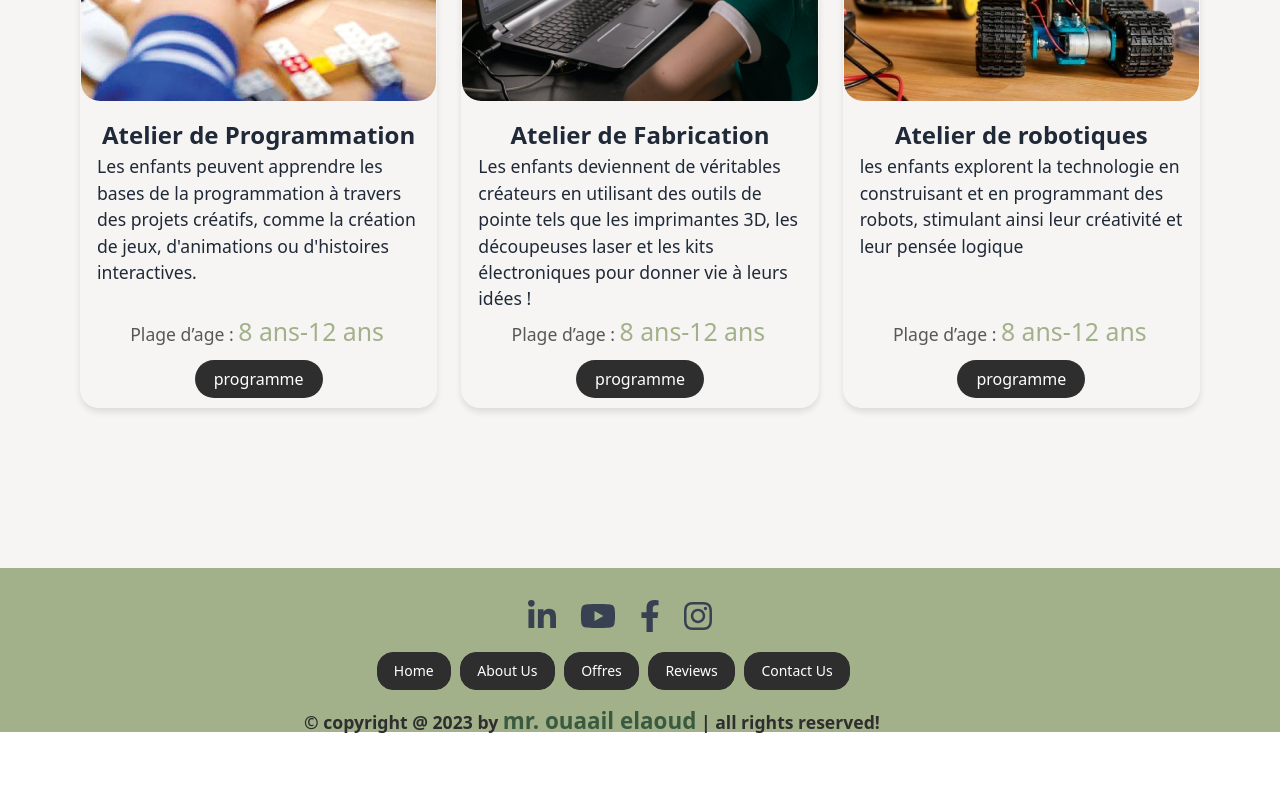
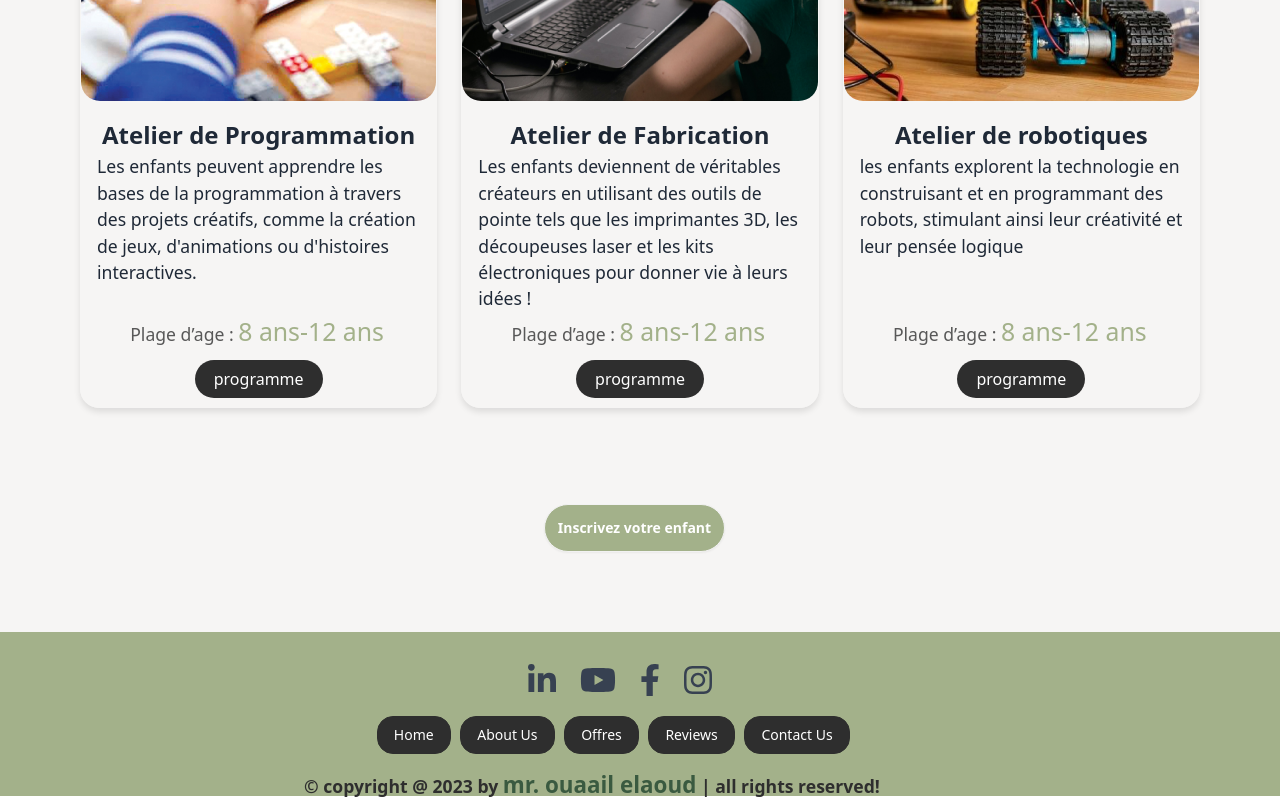
Before and after one commit to KenzaAEK/mainProject, a Vue app in the folder FRONTmain/: page /parent in a window 1280 px wide. Shown: the part 994-1794 px from the top of the page. Before the commit the page ends 1730 px from the top, so only its background shows below. Built offline with nearby package versions, Linux system fonts and the light colour scheme.

Commit message:
add notif bar

```diff
--- /dev/null
+++ b/FRONTmain/src/views/Parent/NotifBar.vue
@@ -0,0 +1,24 @@
+<template>
+    <div class="modal-box w-11/12 max-w-5xl">
+        <h3 class="font-bold text-lg">Notification</h3>
+        <h4>devis : Le nom de l’offre </h4>
+        <div class="modal-action">
+
+            <form method="dialog">
+                <!-- if there is a button, it will close the modal -->
+
+
+                <button class="btn">Close</button>
+            </form>
+        </div>
+    </div>
+</template>
+<style scoped>
+h4{
+    color: #FFFFFF;
+    background-color: #A3B18A;
+    padding: 1rem 1rem;
+    border-radius: 4rem;
+    text-align: left;
+}
+</style>
--- a/FRONTmain/src/views/Parent/Offre.vue
+++ b/FRONTmain/src/views/Parent/Offre.vue
@@ -34,12 +34,39 @@
                  <a class="btnn ">programme</a>
             </div>
         </div>
+        <a class="btn1 btn" onclick="my_modal_2.showModal()">Inscrivez votre enfant</a>
+                <dialog id="my_modal_2" class="modal">
+                    <AjouterOffre/>
+                  </dialog>
 
     </section>
 
 
 </template>
+<script>
+import AjouterOffre from './AjouterOffre.vue';
+
+export default {
+    name: 'App',
+    components: {
+        AjouterOffre
+    }
+  }
+</script>
 <style scoped>
+.btn1{
+    margin-top: 1rem;
+    color: #FFFFFF;
+    background-color: #A3B18A;
+    padding: .5rem .8rem;
+    border-radius: 2rem;
+    transition: .7s ease;
+    margin-left: 34rem;
+}
+.btn1:hover {
+    transform: scale(1.03);
+    box-shadow: 0 2px 4px rgba(0, 0, 0, 0.1);
+}
 section{
     padding-top: 8rem;
     background-color: #F6F5F4;
--- a/FRONTmain/src/views/Parent/navbar.vue
+++ b/FRONTmain/src/views/Parent/navbar.vue
@@ -14,7 +14,10 @@
               <div class="form-control">
                 <input type="text" placeholder="Search" class="input input-bordered w-24 md:w-auto" />
               </div>
-              <button class="btn btn-ghost btn-circle">
+              <button onclick="my_modal_5.showModal()" class="btn btn-ghost btn-circle">
+                <dialog id="my_modal_5" class="modal" style="margin-left: 48rem; margin-top: -6rem; width:30%">
+                  <NotifBar/>
+                </dialog>
                 <div class="indicator">
                   <svg xmlns="http://www.w3.org/2000/svg" class="h-5 w-5" fill="none" viewBox="0 0 24 24" stroke="currentColor"><path stroke-linecap="round" stroke-linejoin="round" stroke-width="2" d="M15 17h5l-1.405-1.405A2.032 2.032 0 0118 14.158V11a6.002 6.002 0 00-4-5.659V5a2 2 0 10-4 0v.341C7.67 6.165 6 8.388 6 11v3.159c0 .538-.214 1.055-.595 1.436L4 17h5m6 0v1a3 3 0 11-6 0v-1m6 0H9" /></svg>
                   <span class="badge badge-xs badge-primary indicator-item"></span>
@@ -29,7 +32,19 @@
             </div>
           </div>
 
+
+
+
 </template>
+<script>
+import NotifBar from './NotifBar.vue'
+export default {
+    name: 'App',
+    components: {
+      NotifBar
+    }
+  }
+</script>
 <style scoped>
 
 
--- a/FRONTmain/src/views/Parent/profil.vue
+++ b/FRONTmain/src/views/Parent/profil.vue
@@ -76,10 +76,10 @@
                         </div>
                     </div>
                 </div>
-                <a class="btn1 btn" onclick="my_modal_2.showModal()">Ajouter offre</a>
-                <dialog id="my_modal_2" class="modal">
+                <a class="btn1 btn"  href="#offres">Ajouter offre</a>
+                <!--<dialog id="my_modal_2" class="modal">
                     <AjouterOffre/>
-                  </dialog>
+                  </dialog>   -->
             </div>
         </div>
     </section>
@@ -165,13 +165,10 @@
 </style>
 <script>
 import AjouterEnfant from './AjouterEnfant.vue'
-import AjouterOffre from './AjouterOffre.vue';
-
 export default {
     name: 'App',
     components: {
-        AjouterEnfant,
-        AjouterOffre
+        AjouterEnfant
     }
   }
 </script>
```
